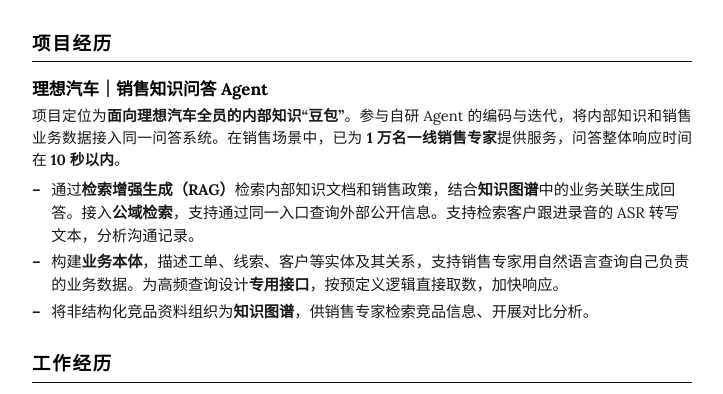
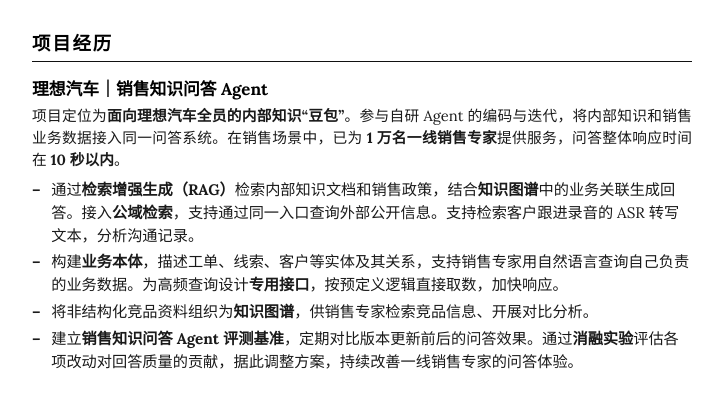
Before and after one commit to jackiesteed/jackiesteed.github.io, a plain HTML site: page index.html in a window 1280 px wide. Shown: the part 285-679 px from the top of the page, without its empty margins (278-1001 px from the left). Drawn offline with Linux system fonts and the light colour scheme.

Commit message:
补充销售知识问答 Agent 的评测基准与消融实验

```diff
--- a/index.html
+++ b/index.html
@@ -601,6 +601,7 @@
           <li>通过<strong>检索增强生成（RAG）</strong>检索内部知识文档和销售政策，结合<strong>知识图谱</strong>中的业务关联生成回答。接入<strong>公域检索</strong>，支持通过同一入口查询外部公开信息。支持检索客户跟进录音的 ASR 转写文本，分析沟通记录。</li>
           <li>构建<strong>业务本体</strong>，描述工单、线索、客户等实体及其关系，支持销售专家用自然语言查询自己负责的业务数据。为高频查询设计<strong>专用接口</strong>，按预定义逻辑直接取数，加快响应。</li>
           <li>将非结构化竞品资料组织为<strong>知识图谱</strong>，供销售专家检索竞品信息、开展对比分析。</li>
+          <li>建立<strong>销售知识问答 Agent 评测基准</strong>，定期对比版本更新前后的问答效果。通过<strong>消融实验</strong>评估各项改动对回答质量的贡献，据此调整方案，持续改善一线销售专家的问答体验。</li>
         </ul>
       </article>
     </section>
```
